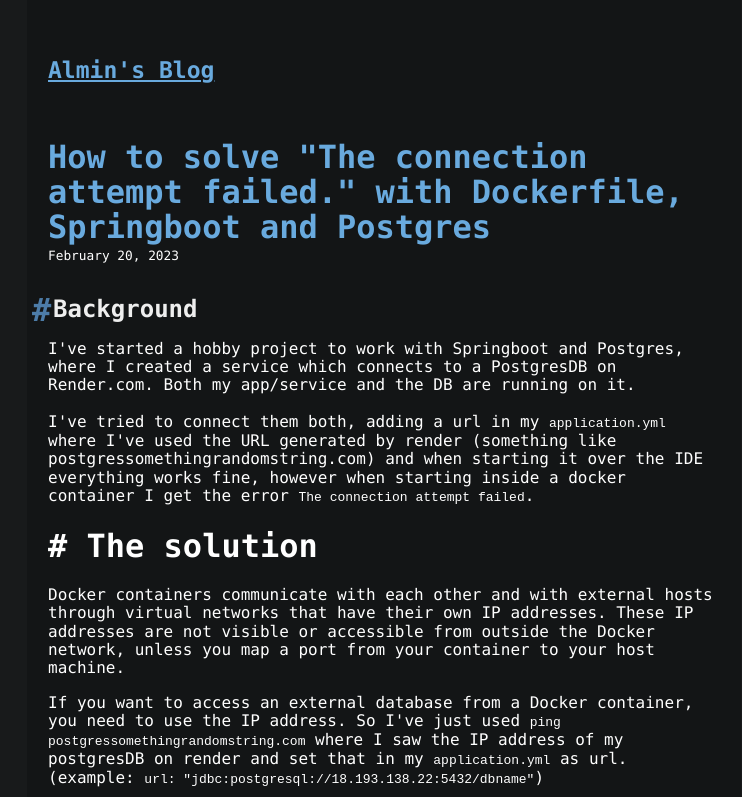
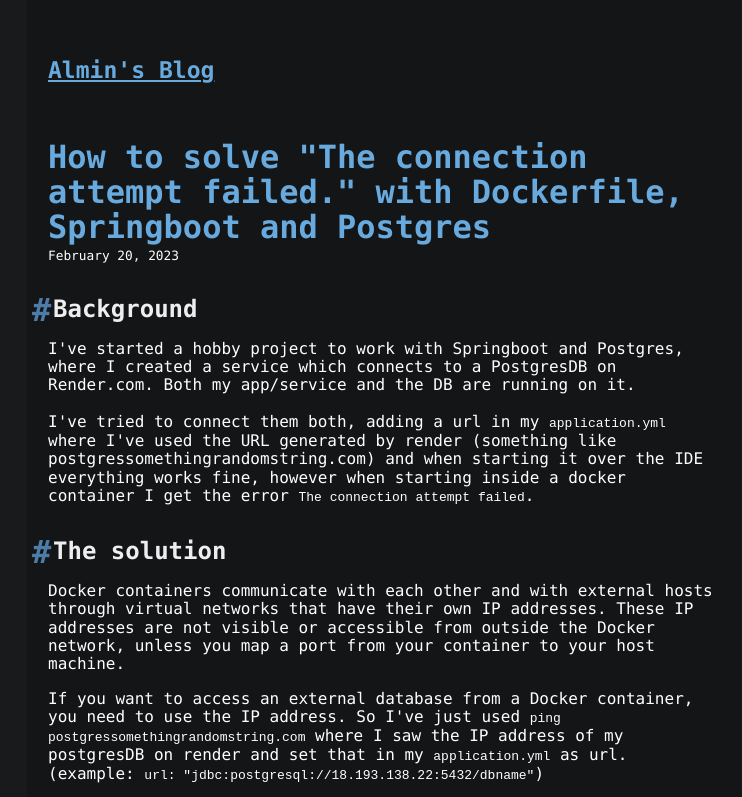
Before and after one commit to alminisl/Blog, a Gatsby site: page /how-to-solve-the-connection-attempt-failed-with-dockerfile-springboot-and-postgres/ in a window 1280 px wide. Shown: the top 797 px of the page, without its empty margins (256-998 px from the left). Built offline with nearby package versions, Linux system fonts and the light colour scheme; Gatsby itself is replaced by a stand-in of ours.

Commit message:
Update Article “how-to-solve-the-connection-attempt-failed-with-dockerfile-springboot-and-postgres”

```diff
--- a/content/blog/how-to-solve-the-connection-attempt-failed-with-dockerfile-springboot-and-postgres.md
+++ b/content/blog/how-to-solve-the-connection-attempt-failed-with-dockerfile-springboot-and-postgres.md
@@ -10,13 +10,12 @@
 \
 I﻿'ve tried to connect them both, adding a url in my `application.yml` where I've used the URL generated by render (something like postgressomethingrandomstring.com) and when starting it over the IDE everything works fine, however when starting inside a docker container I get the error `The connection attempt failed`.
 
-#﻿# The solution
+## The solution
 
 Docker containers communicate with each other and with external hosts through virtual networks that have their own IP addresses. These IP addresses are not visible or accessible from outside the Docker network, unless you map a port from your container to your host machine.
 
 If you want to access an external database from a Docker container, you need to use the IP address. So I've just used `ping postgressomethingrandomstring.com` where I saw the IP address of my postgresDB on render and set that in my `application.yml` as url. (example: `url: "jdbc:postgresql://18.193.138.22:5432/dbname"`)
 
-
 Using IP address instead of hostname might be your solution to the problem when the DB is not in the same network as your Docker app. Hope that helps someobody out too.. and saves them 2 HOURS!!! of debugging this issue..
 
 C﻿heers!
```
